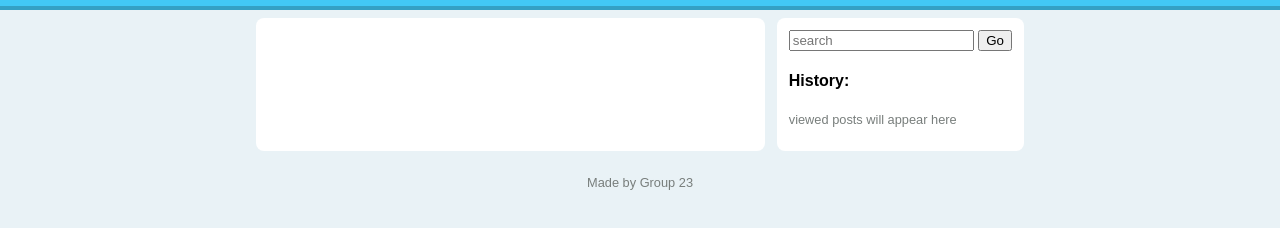
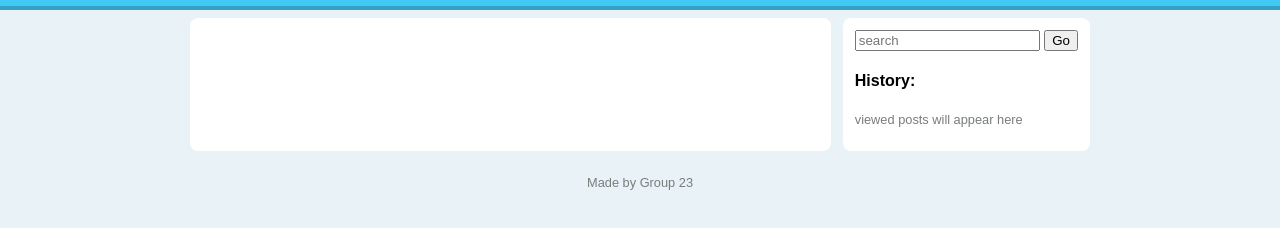
Before and after one commit to Ailrk-sArchives/reddity, a plain HTML site: page frontend/index.html in a window 1280 px wide. Shown: the part 46-274 px from the top of the page. Drawn offline with nearby package versions, Linux system fonts and the light colour scheme; no server answers.

Commit message:
Wider posts

```diff
--- a/frontend/css/styles.css
+++ b/frontend/css/styles.css
@@ -51,7 +51,7 @@ nav a:hover {
 }
 
 .content-container {
-  max-width: 768px;
+  max-width: 900px;
   margin: 0 auto;
   padding-top: 12px;
   margin-top: 52px;
```
